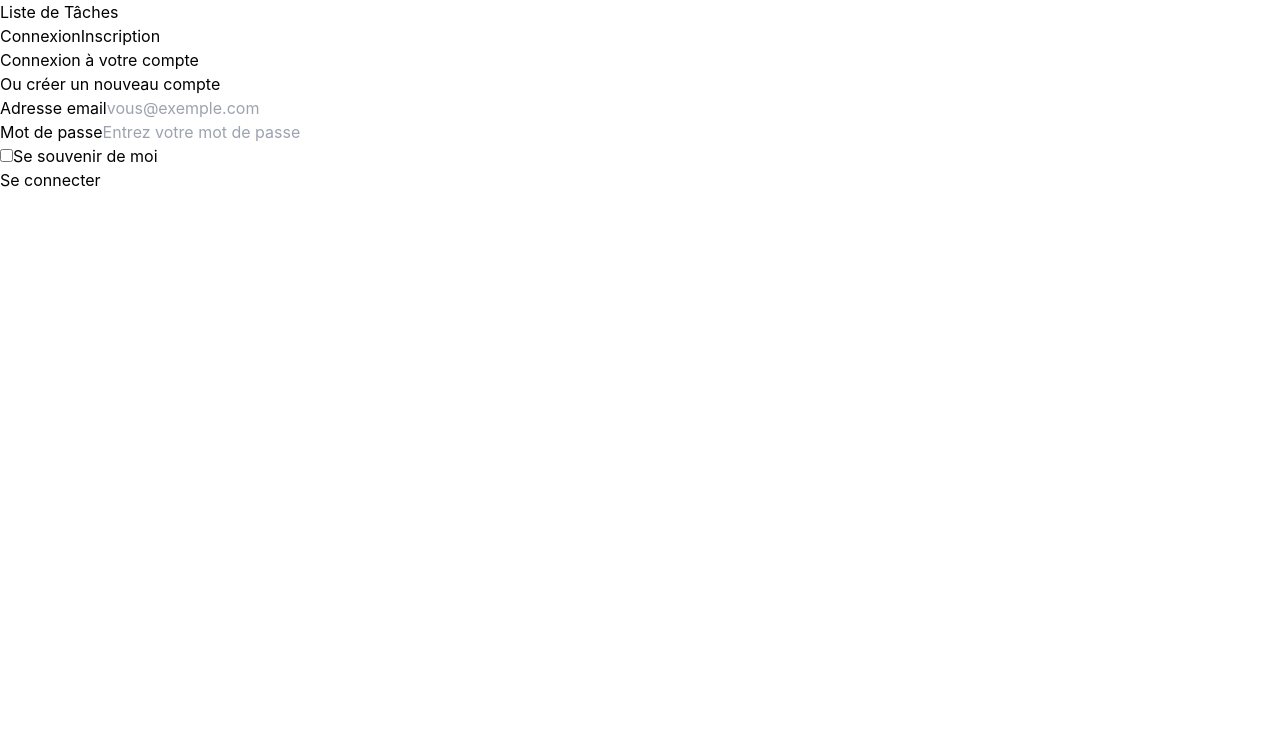
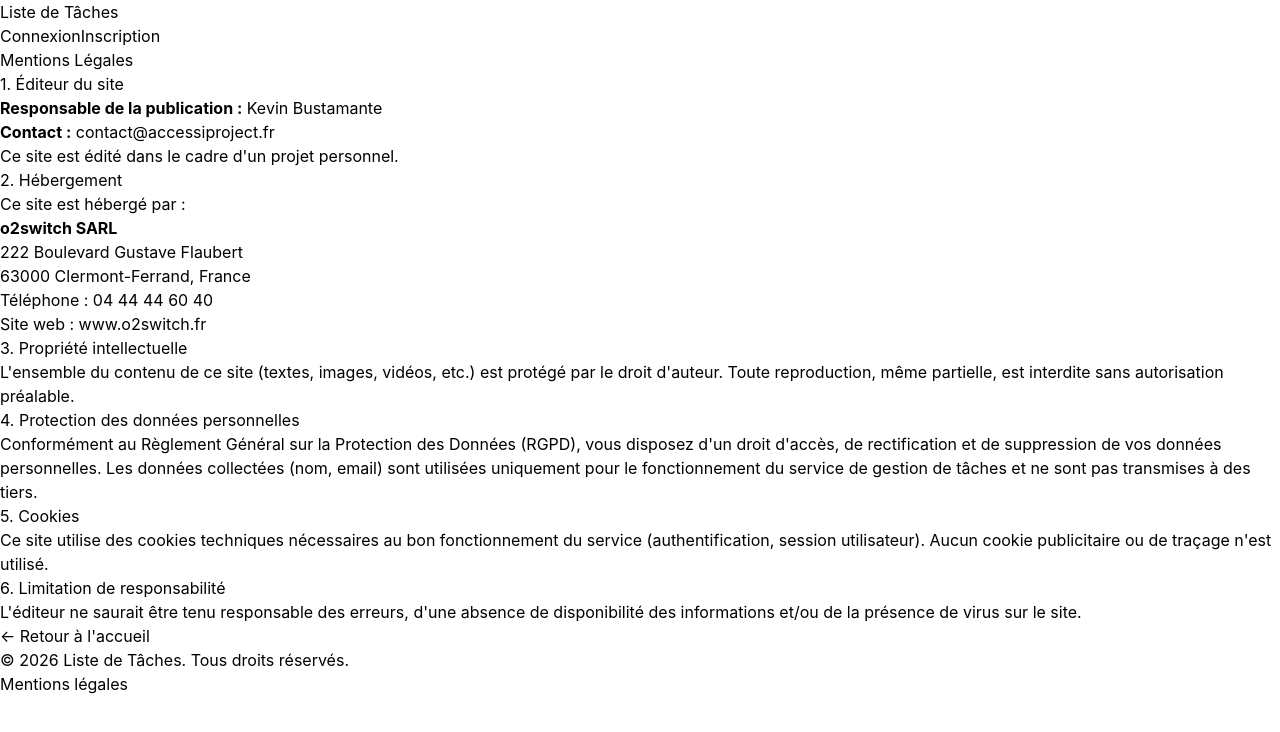
Before and after one commit to a11y-project/todolist, a React (Vite) app in the folder client/: page /mentions-legales in a window 1280 px wide. Before the commit this address led to /login. Shown: the top 732 px of the page. Built offline with nearby package versions, Linux system fonts and the light colour scheme.

Commit message:
ajout mentions legales

```diff
--- a/client/src/App.jsx
+++ b/client/src/App.jsx
@@ -1,10 +1,12 @@
 import { Routes, Route, Navigate } from 'react-router-dom';
 import { useAuth } from './context/AuthContext';
 import Navbar from './components/Layout/Navbar';
+import Footer from './components/Layout/Footer';
 import ProtectedRoute from './components/Layout/ProtectedRoute';
 import Login from './components/Auth/Login';
 import Register from './components/Auth/Register';
 import TaskList from './components/Tasks/TaskList';
+import LegalMentions from './components/Layout/LegalMentions';
 
 function App() {
     const { isAuthenticated, loading } = useAuth();
@@ -18,9 +20,9 @@ function App() {
     }
 
     return (
-        <div className="min-h-screen bg-gray-50">
+        <div className="min-h-screen bg-gray-50 flex flex-col">
             <Navbar />
-            <main>
+            <main className="flex-grow">
                 <Routes>
                     <Route
                         path="/"
@@ -42,9 +44,11 @@ function App() {
                             isAuthenticated ? <Navigate to="/" replace /> : <Register />
                         }
                     />
+                    <Route path="/mentions-legales" element={<LegalMentions />} />
                     <Route path="*" element={<Navigate to="/" replace />} />
                 </Routes>
             </main>
+            <Footer />
         </div>
     );
 }
--- /dev/null
+++ b/client/src/components/Layout/Footer.jsx
@@ -0,0 +1,23 @@
+import { Link } from 'react-router-dom';
+
+const Footer = () => {
+    return (
+        <footer className="bg-gray-100 border-t border-gray-200 mt-auto">
+            <div className="max-w-7xl mx-auto px-4 py-6">
+                <div className="flex flex-col sm:flex-row justify-between items-center space-y-2 sm:space-y-0">
+                    <p className="text-gray-500 text-sm">
+                        &copy; {new Date().getFullYear()} Liste de Tâches. Tous droits réservés.
+                    </p>
+                    <Link
+                        to="/mentions-legales"
+                        className="text-gray-500 hover:text-indigo-600 text-sm transition-colors"
+                    >
+                        Mentions légales
+                    </Link>
+                </div>
+            </div>
+        </footer>
+    );
+};
+
+export default Footer;
--- /dev/null
+++ b/client/src/components/Layout/LegalMentions.jsx
@@ -0,0 +1,77 @@
+import { Link } from 'react-router-dom';
+
+const LegalMentions = () => {
+    return (
+        <div className="max-w-4xl mx-auto px-4 py-12">
+            <div className="bg-white rounded-lg shadow-md p-8">
+                <h1 className="text-3xl font-bold text-gray-900 mb-8">Mentions Légales</h1>
+
+                <section className="mb-8">
+                    <h2 className="text-xl font-semibold text-gray-800 mb-4">1. Éditeur du site</h2>
+                    <p className="text-gray-600 leading-relaxed">
+                        <strong>Responsable de la publication :</strong> Kevin Bustamante<br />
+                        <strong>Contact :</strong> contact@accessiproject.fr<br />
+                        Ce site est édité dans le cadre d'un projet personnel.
+                    </p>
+                </section>
+
+                <section className="mb-8">
+                    <h2 className="text-xl font-semibold text-gray-800 mb-4">2. Hébergement</h2>
+                    <p className="text-gray-600 leading-relaxed">
+                        Ce site est hébergé par :<br />
+                        <strong>o2switch SARL</strong><br />
+                        222 Boulevard Gustave Flaubert<br />
+                        63000 Clermont-Ferrand, France<br />
+                        Téléphone : 04 44 44 60 40<br />
+                        Site web : <a href="https://www.o2switch.fr" target="_blank" rel="noopener noreferrer" className="text-indigo-600 hover:text-indigo-800">www.o2switch.fr</a>
+                    </p>
+                </section>
+
+                <section className="mb-8">
+                    <h2 className="text-xl font-semibold text-gray-800 mb-4">3. Propriété intellectuelle</h2>
+                    <p className="text-gray-600 leading-relaxed">
+                        L'ensemble du contenu de ce site (textes, images, vidéos, etc.) est protégé par le droit d'auteur.
+                        Toute reproduction, même partielle, est interdite sans autorisation préalable.
+                    </p>
+                </section>
+
+                <section className="mb-8">
+                    <h2 className="text-xl font-semibold text-gray-800 mb-4">4. Protection des données personnelles</h2>
+                    <p className="text-gray-600 leading-relaxed">
+                        Conformément au Règlement Général sur la Protection des Données (RGPD), vous disposez d'un droit
+                        d'accès, de rectification et de suppression de vos données personnelles. Les données collectées
+                        (nom, email) sont utilisées uniquement pour le fonctionnement du service de gestion de tâches
+                        et ne sont pas transmises à des tiers.
+                    </p>
+                </section>
+
+                <section className="mb-8">
+                    <h2 className="text-xl font-semibold text-gray-800 mb-4">5. Cookies</h2>
+                    <p className="text-gray-600 leading-relaxed">
+                        Ce site utilise des cookies techniques nécessaires au bon fonctionnement du service
+                        (authentification, session utilisateur). Aucun cookie publicitaire ou de traçage n'est utilisé.
+                    </p>
+                </section>
+
+                <section className="mb-8">
+                    <h2 className="text-xl font-semibold text-gray-800 mb-4">6. Limitation de responsabilité</h2>
+                    <p className="text-gray-600 leading-relaxed">
+                        L'éditeur ne saurait être tenu responsable des erreurs, d'une absence de disponibilité
+                        des informations et/ou de la présence de virus sur le site.
+                    </p>
+                </section>
+
+                <div className="mt-8 pt-6 border-t border-gray-200">
+                    <Link
+                        to="/"
+                        className="text-indigo-600 hover:text-indigo-800 font-medium"
+                    >
+                        &larr; Retour à l'accueil
+                    </Link>
+                </div>
+            </div>
+        </div>
+    );
+};
+
+export default LegalMentions;
--- a/client/src/components/Tasks/TaskItem.jsx
+++ b/client/src/components/Tasks/TaskItem.jsx
@@ -36,7 +36,7 @@ const TaskItem = ({ task, onEdit, onDelete, onStatusChange }) => {
     const isOverdue = task.deadline && new Date(task.deadline) < new Date() && task.status !== 'completed';
 
     return (
-        <div className={`bg-white rounded-lg shadow p-4 border-l-4 ${
+        <li className={`bg-white rounded-lg shadow p-4 border-l-4 ${
             task.status === 'completed' ? 'border-green-500 opacity-75' :
             isOverdue ? 'border-red-500' :
             task.priority === 'high' ? 'border-red-400' :
@@ -45,9 +45,9 @@ const TaskItem = ({ task, onEdit, onDelete, onStatusChange }) => {
             <div className="flex items-start justify-between">
                 <div className="flex-1">
                     <div className="flex items-center gap-2 mb-2">
-                        <h3 className={`text-lg font-medium ${task.status === 'completed' ? 'line-through text-gray-500' : 'text-gray-900'}`}>
+                        <h2 className={`text-lg font-medium ${task.status === 'completed' ? 'line-through text-gray-500' : 'text-gray-900'}`}>
                             {task.title}
-                        </h3>
+                        </h2>
                         {task.category && (
                             <span className="px-2 py-0.5 bg-indigo-100 text-indigo-700 text-xs rounded-full">
                                 {task.category}
@@ -114,7 +114,7 @@ const TaskItem = ({ task, onEdit, onDelete, onStatusChange }) => {
                     </button>
                 </div>
             </div>
-        </div>
+        </li>
     );
 };
 
--- a/client/src/components/Tasks/TaskList.jsx
+++ b/client/src/components/Tasks/TaskList.jsx
@@ -191,7 +191,7 @@ const TaskList = () => {
                     <p className="text-gray-500">Aucune tâche trouvée. Créez votre première tâche !</p>
                 </div>
             ) : (
-                <div className="space-y-4" role="list" aria-label="Liste des tâches">
+                <ul className="space-y-4">
                     {tasks.map(task => (
                         <TaskItem
                             key={task.id}
@@ -201,7 +201,7 @@ const TaskList = () => {
                             onStatusChange={handleStatusChange}
                         />
                     ))}
-                </div>
+                </ul>
             )}
 
             <div className="mt-6 text-center text-sm text-gray-500">
```
Also changed, not shown: 1 other file (tests, documents, lock files or other folders).
